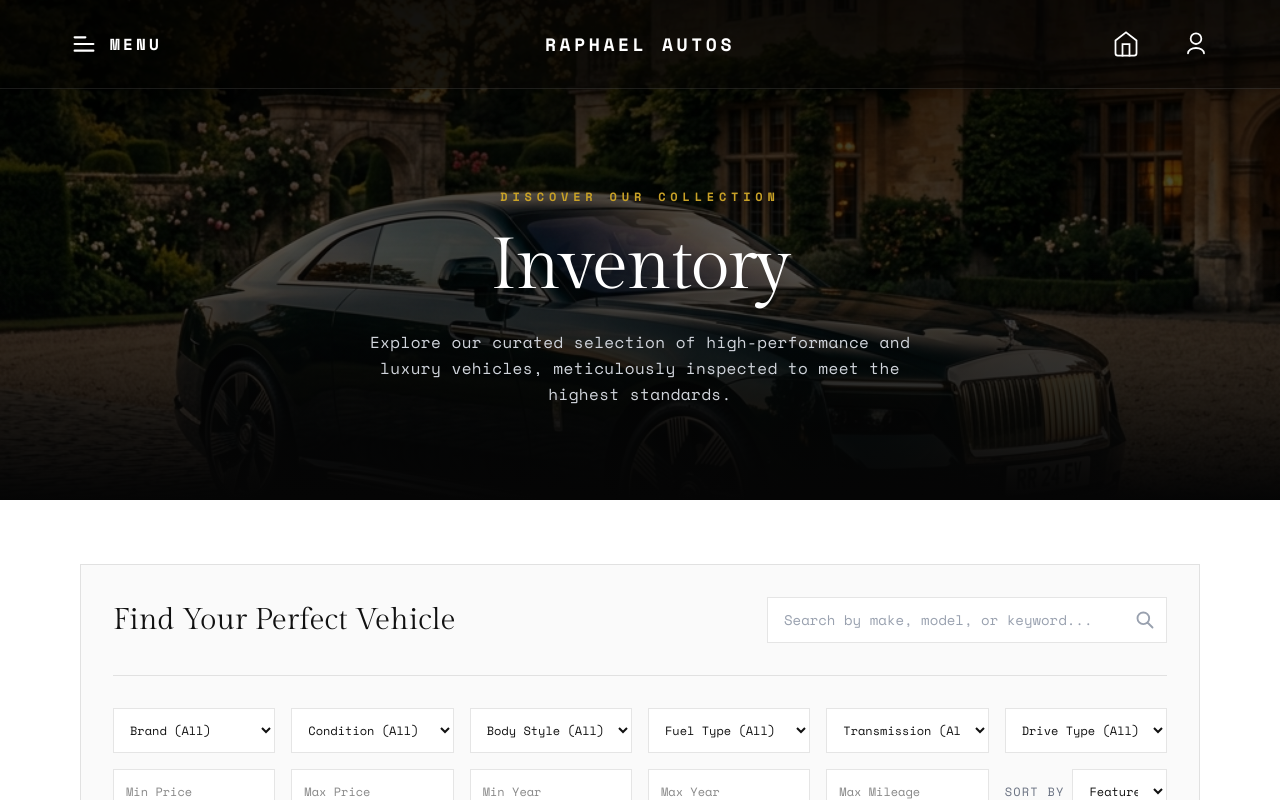
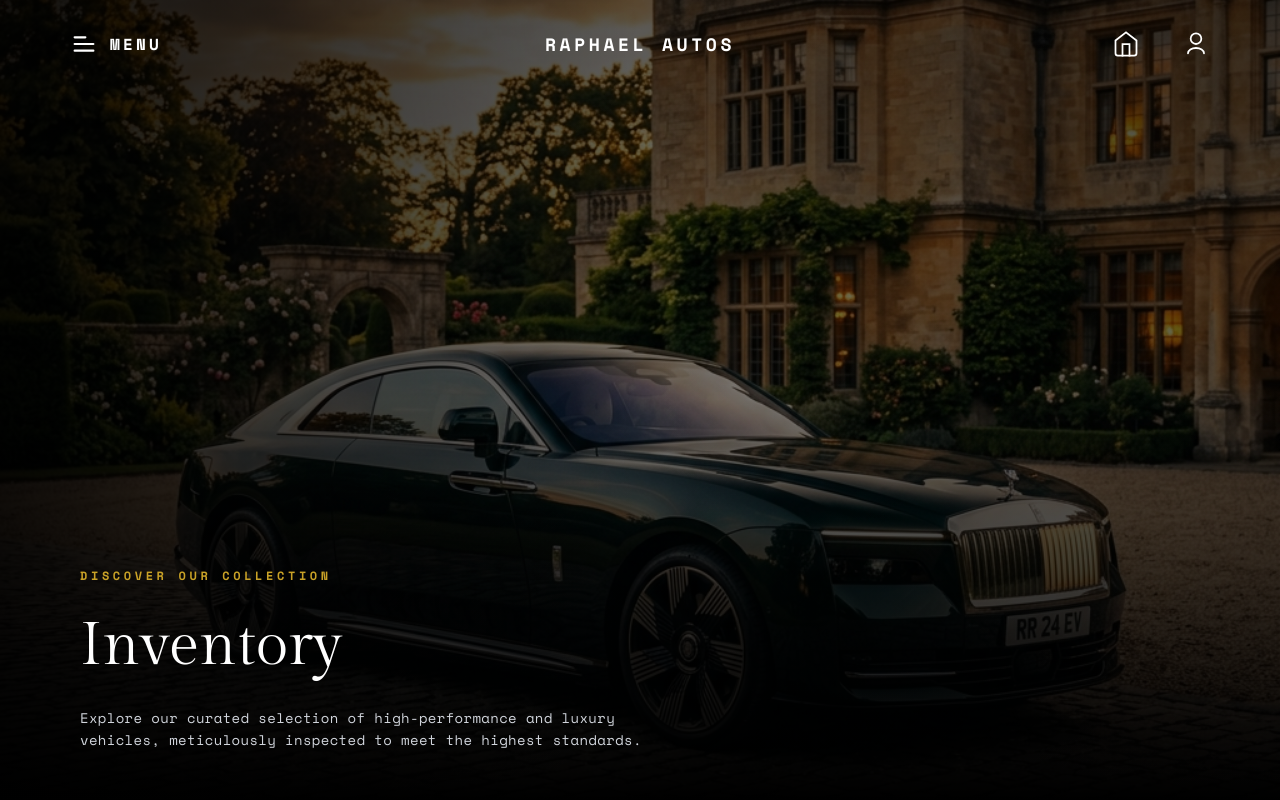
Before and after one commit to Ace-design2/raphael-autos, a Next.js app: page /inventory in a window 1280 px wide. Shown: the top 800 px of the page. Built offline with nearby package versions, Linux system fonts and the light colour scheme.

Commit message:
refactor: redesign inventory hero section, adjust navbar scroll logic, and add entrance animations to vehicle gallery

```diff
--- a/app/inventory/page.tsx
+++ b/app/inventory/page.tsx
@@ -12,29 +12,34 @@ export default function InventoryPage() {
     <main className="min-h-screen bg-white">
       <Navbar />
       {/* Hero Section */}
-      <section className="relative w-full h-[60vh] min-h-[500px] flex items-center justify-center overflow-hidden bg-[#050505] pt-24">
+      <section className="relative w-full h-screen min-h-[580px] sm:min-h-[650px] md:min-h-[700px] overflow-hidden flex flex-col justify-between select-none bg-[#111111]">
+        {/* Background Image */}
         <div className="absolute inset-0 z-0 pointer-events-none">
           <Image
             src="/images/hero_rolls_royce.png"
             alt="Inventory Background"
             fill
             sizes="100vw"
-            className="object-cover object-center brightness-[0.35]"
+            className="object-cover object-center brightness-[0.7]"
             priority
           />
-          <div className="absolute inset-0 bg-gradient-to-t from-[#050505] via-transparent to-black/60" />
+          <div className="absolute inset-0 bg-gradient-to-t from-black via-black/30 to-black/50" />
+          <div className="absolute inset-0 bg-gradient-to-r from-black/80 via-transparent to-black/20" />
         </div>
 
-        <div className="relative z-10 flex flex-col items-center text-center px-6">
-          <span className="font-body text-xs text-cooliocns-gold uppercase tracking-[0.4em] font-semibold mb-6 block">
+        {/* Content — bottom-left aligned, matching home/sell heroes */}
+        <div className="relative z-10 flex-1 flex flex-col justify-end px-4 sm:px-8 md:px-20 pt-20 sm:pt-24 md:pt-28 pb-6 sm:pb-8 md:pb-12 gap-6 sm:gap-8 md:gap-12">
+          <div className="max-w-2xl flex flex-col items-start gap-3 sm:gap-5 md:gap-6 animate-fade-in">
+            <span className="font-body text-[10px] sm:text-xs uppercase tracking-[0.25em] sm:tracking-[0.3em] text-cooliocns-gold font-bold">
               Discover Our Collection
             </span>
-          <h1 className="font-display text-5xl md:text-7xl text-white tracking-tight font-normal leading-[1.05]">
+            <h1 className="font-display text-2xl sm:text-4xl md:text-5xl lg:text-6xl text-white leading-[1.15] sm:leading-tight font-light tracking-tight sm:tracking-normal">
               Inventory
             </h1>
-          <p className="mt-6 text-gray-300 font-body text-sm md:text-base max-w-xl mx-auto leading-relaxed tracking-wide">
+            <p className="font-body text-xs sm:text-sm text-gray-300 leading-relaxed font-light tracking-wide max-w-xl">
               Explore our curated selection of high-performance and luxury vehicles, meticulously inspected to meet the highest standards.
             </p>
+          </div>
         </div>
       </section>
 
--- a/components/Navbar.tsx
+++ b/components/Navbar.tsx
@@ -27,9 +27,7 @@ export const Navbar = ({ searchQuery = "", setSearchQuery }: { searchQuery?: str
         }
       }
 
-      if (pathname !== "/") {
-        setIsScrolled(true);
-      } else if (currentScrollY > heroSectionHeight && !isOverAbout) {
+      if (currentScrollY > heroSectionHeight && !isOverAbout) {
         setIsScrolled(true);
       } else {
         setIsScrolled(false);
--- a/components/VehicleDetailsHero.tsx
+++ b/components/VehicleDetailsHero.tsx
@@ -84,6 +84,20 @@ export const VehicleDetailsHero = ({
         .animate-hero-zoom {
           animation: heroZoom 30s ease-out forwards;
         }
+        @keyframes fadeIn {
+          from { opacity: 0; }
+          to { opacity: 1; }
+        }
+        @keyframes slideUpFade {
+          from { opacity: 0; transform: translateY(20px) scale(0.98); }
+          to { opacity: 1; transform: translateY(0) scale(1); }
+        }
+        .animate-fade-in {
+          animation: fadeIn 0.4s ease-out forwards;
+        }
+        .animate-gallery-content {
+          animation: slideUpFade 0.6s cubic-bezier(0.16, 1, 0.3, 1) forwards;
+        }
       `}</style>
 
       {/* Background Image */}
@@ -160,7 +174,7 @@ export const VehicleDetailsHero = ({
                 src={getUrl(thumb)}
                 alt={`Thumbnail ${index + 1}`}
                 fill
-                className="object-cover transition-transform duration-700 group-hover:scale-105"
+                className="object-cover group-hover:scale-105 transition-transform duration-700 ease-out brightness-75 group-hover:brightness-100"
               />
               <div className="absolute inset-0 bg-black/20 group-hover:bg-transparent transition-colors duration-300"></div>
             </div>
@@ -185,9 +199,9 @@ export const VehicleDetailsHero = ({
 
       {/* Full-Screen Gallery Modal */}
       {isGalleryOpen && (
-        <div className="fixed inset-0 z-[100] flex flex-col bg-black/95 backdrop-blur-2xl">
+        <div className="fixed inset-0 z-[100] flex flex-col bg-black/95 backdrop-blur-2xl animate-fade-in">
           {/* Top Bar */}
-          <div className="w-full flex justify-between items-center px-4 md:px-12 py-6 absolute top-0 z-10 pointer-events-none">
+          <div className="w-full flex justify-between items-center px-4 md:px-12 py-6 absolute top-0 z-10 pointer-events-none animate-gallery-content">
             <div className="text-white font-body text-xs md:text-sm tracking-widest uppercase w-16 md:w-24">
               {filteredThumbnails.findIndex(t => t.originalIndex === currentImageIndex) + 1} / {filteredThumbnails.length}
             </div>
@@ -228,7 +242,7 @@ export const VehicleDetailsHero = ({
           </div>
 
           {/* Main Image Area */}
-          <div className="flex-1 relative flex items-center justify-center w-full px-4 md:px-20 select-none" onClick={closeGallery}>
+          <div className="flex-1 relative flex items-center justify-center w-full px-4 md:px-20 select-none animate-gallery-content" onClick={closeGallery}>
             {/* Prev Arrow */}
             <button
               onClick={prevImage}
```
Lines whose indentation alone changed are shown as unchanged.
